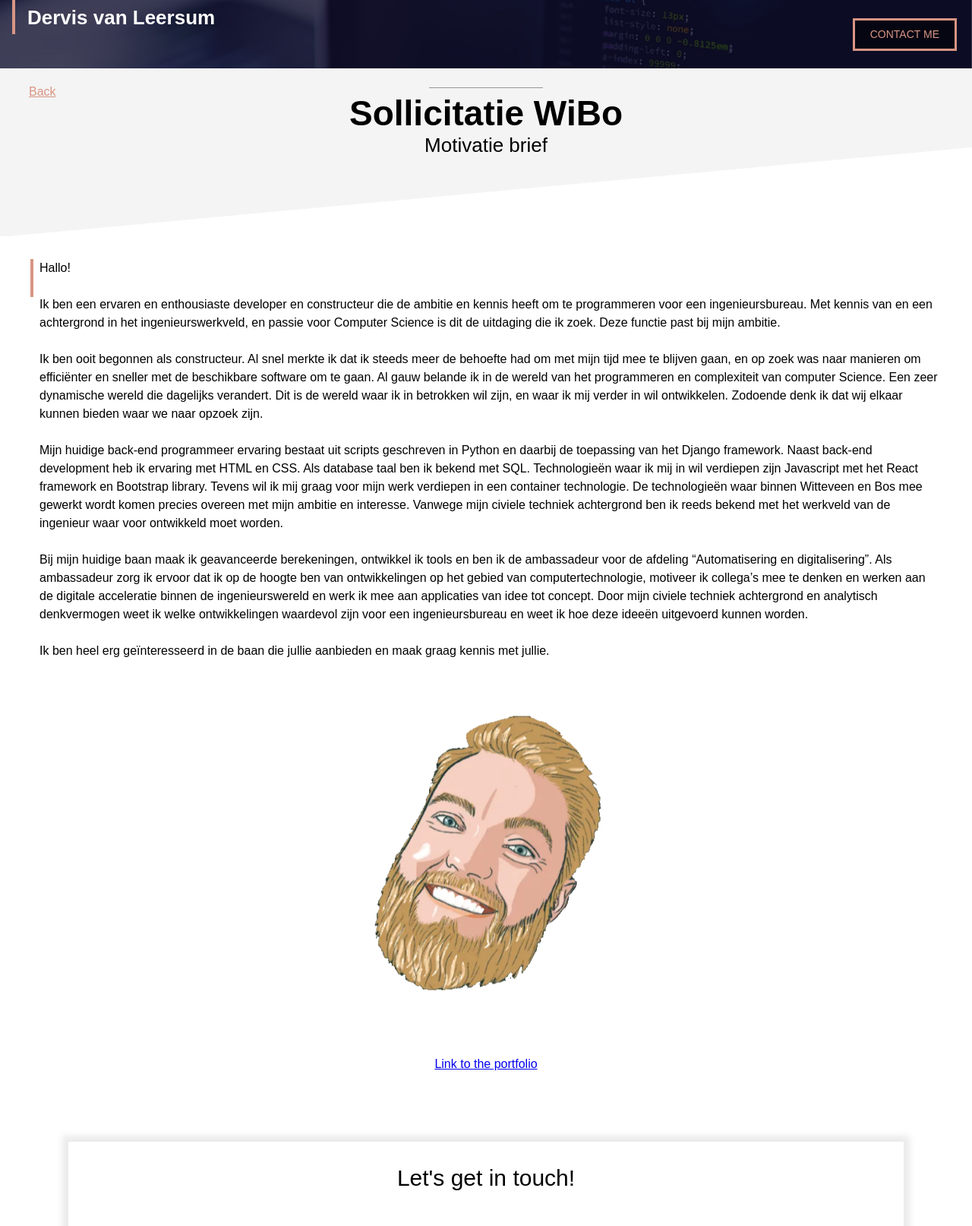
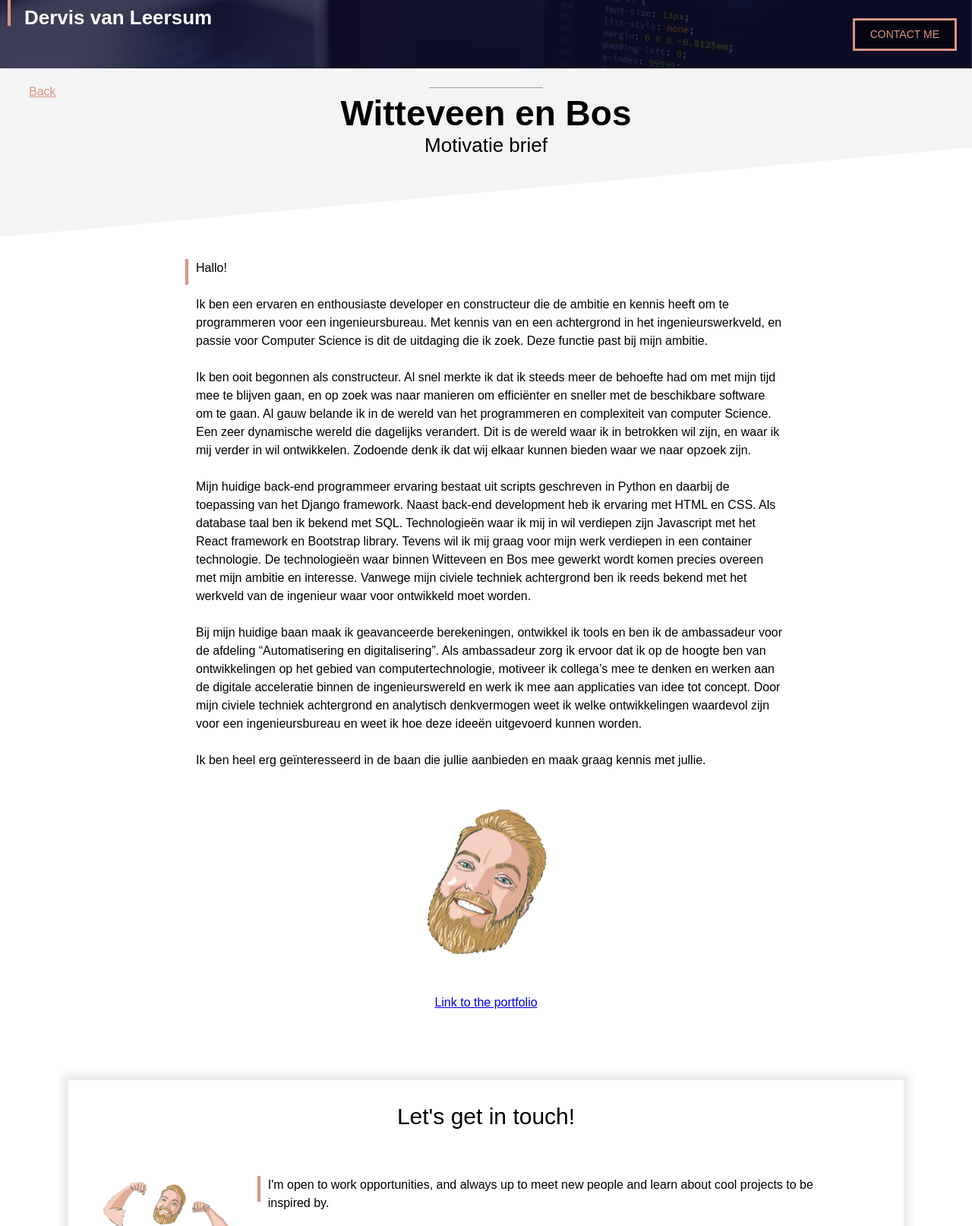
Before and after one commit to Dervis-vL/portfolio, a PHP site: page /motivatie-WiBo.html in a window 1280 px wide. Shown: the top 1614 px of the page at 76% size. Run offline with PHP 8.4, Linux system fonts and the light colour scheme.

Commit message:
UI changes

```diff
--- a/motivatie-WiBo.html
+++ b/motivatie-WiBo.html
@@ -49,7 +49,7 @@
 
         <div class="separator-1"></div>
 
-        <h1 class="portfolio">Sollicitatie WiBo</h1>
+        <h1 class="portfolio">Witteveen en Bos</h1>
         <h2 class="portfolio">Motivatie brief</h2>
 
         <a class="back"
@@ -77,7 +77,7 @@
 
         <div style="text-align: center;
             margin-top: 30px;">
-            <a href="index.html" target="_blank"><img class="portfolio" src="images/Dervis_icon_1.3.png"/></a>
+            <a href="index.html" target="_blank"><img class="portfolio2" src="images/Dervis_icon_1.3.png"/></a>
             <a style="display: block; margin-top: 8px;" href="index.html" target="_blank">Link to the portfolio</a>
         </div>
 
--- a/style.css
+++ b/style.css
@@ -162,11 +162,26 @@
 }
 
 div.text-with-vert-line {
-    border-left: 4px solid var(--color1);
+    /* border-left: 4px solid var(--color1);
     padding-left: 8px;
     height: 50px;
-    display: inline-block;
+    display: inline-block; */
+    padding-left: 8px;
+    max-width: 780px;
+    position: relative;
+    margin: 0px auto;
 }
+
+.text-with-vert-line:before {
+    content: '';
+    position: absolute;
+    top: 0;
+    left: -6px;
+    width: 4px;
+    height: 34px;
+    background: var(--color1);
+}
+
 
 div.text-with-vert-line p {
     margin-top: 0;
@@ -276,6 +291,11 @@
 img.portfolio {
     width: 70%;
     max-width: 475px;
+}
+
+img.portfolio2 {
+    width: 70%;
+    max-width: 250px;
 }
 
 .display-mobile {
@@ -402,6 +422,11 @@
         width: 100%;
     }
 
+    img.portfolio2 {
+        width: 100%;
+        max-width: 200px;
+    }
+
     div.separator-1 {
         margin-top: -5px;
     }
```
